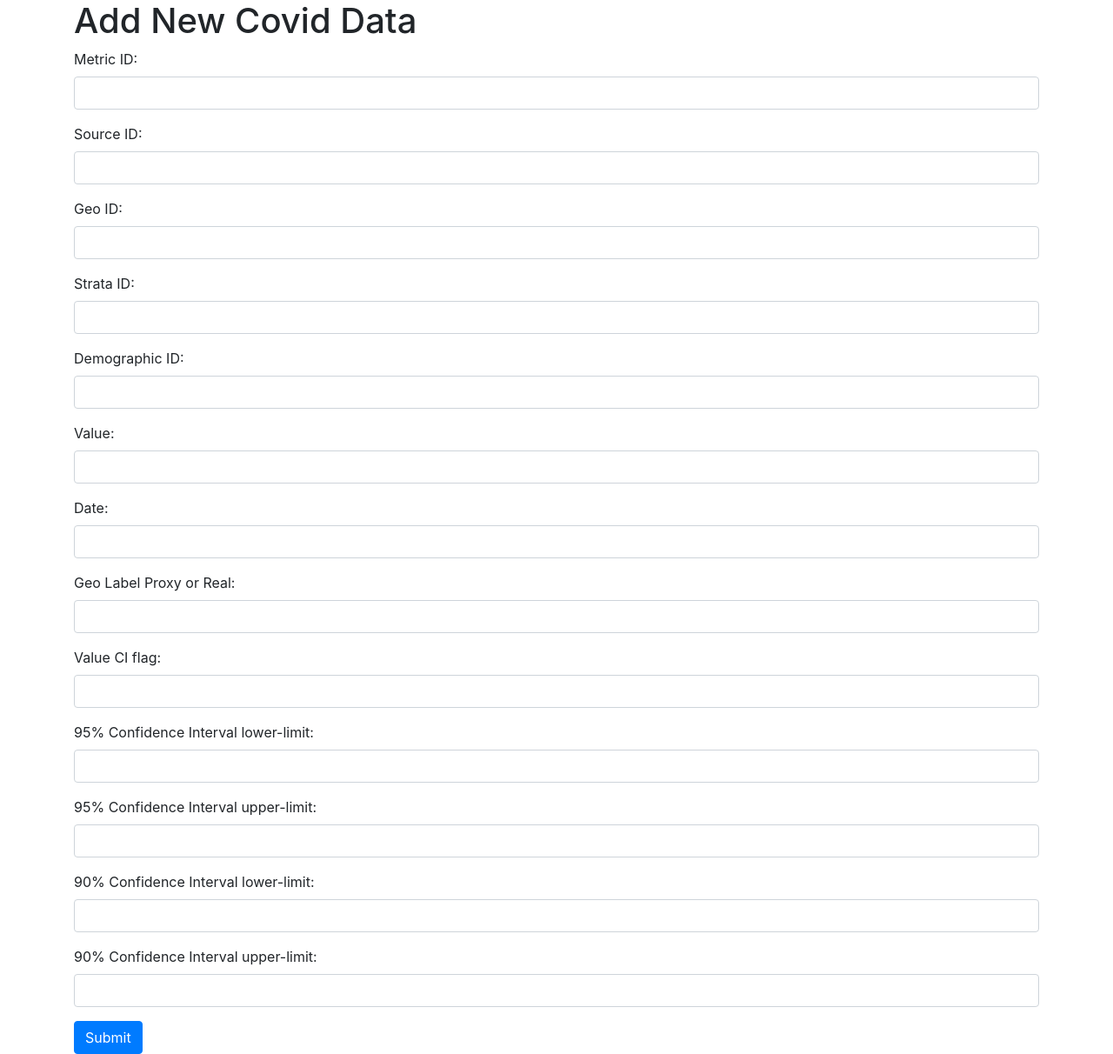
After one commit to nee1k/applied_database_technologies_project, a Flask app: page /coviddata/create_coviddata in a window 1280 px wide. The commit adds this page. Shown: the whole page at 87% size. Run offline with Flask 3, Linux system fonts and the light colour scheme; some libraries are stand-ins or nearby versions.

Commit message:
added create, delete and query feature

```diff
--- a/app.py
+++ b/app.py
@@ -1,18 +1,22 @@
 from flask import Flask
 from flask import render_template
 
+from coviddata import coviddata
 from demographics import demographics
+from geographiclocations import geographiclocations
 from metrics import metrics
 from sources import sources
 from strata import strata
-from geographiclocations import geographiclocations
 
 app = Flask(__name__)
+app.secret_key = 'your_very_secret_key'
+
 app.register_blueprint(metrics, url_prefix='/metrics')
 app.register_blueprint(sources, url_prefix='/sources')
 app.register_blueprint(demographics, url_prefix='/demographics')
 app.register_blueprint(strata, url_prefix='/strata')
 app.register_blueprint(geographiclocations, url_prefix='/geographiclocations')  # Optional URL prefix
+app.register_blueprint(coviddata, url_prefix='/coviddata')
 
 
 @app.route('/')
--- /dev/null
+++ b/coviddata.py
@@ -0,0 +1,87 @@
+from flask import Blueprint, render_template, request, redirect, url_for, flash
+
+import db
+from db import get_db
+
+coviddata = Blueprint('coviddata', __name__)
+
+
+@coviddata.route("/show_coviddata/", defaults={'page': 1})
+@coviddata.route("/show_coviddata/<int:page>")
+def show_coviddata(page):
+    per_page = 20
+    offset = (page - 1) * per_page
+    db = get_db()
+    cursor = db.cursor(dictionary=True)
+    cursor.execute("SELECT * FROM CovidData LIMIT %s OFFSET %s;", (per_page, offset))
+    covid_data = cursor.fetchall()
+    cursor.close()
+    return render_template("coviddata_dashboard.html", covid_data=covid_data)
+
+
+@coviddata.route("/create_coviddata", methods=['GET', 'POST'])
+def create_coviddata():
+    if request.method == 'POST':
+        try:
+            db = get_db()
+            cursor = db.cursor(dictionary=True)
+            cursor.execute(
+                """
+                INSERT INTO CovidData (
+                    metric_id, source_id, geo_id, strata_id, demographic_id,
+                    value, date_label, geo_label_proxy_or_real, value_ci_flag,
+                    value_95_ci_low, value_95_ci_high, value_90_ci_low, value_90_ci_high
+                ) VALUES (%s, %s, %s, %s, %s, %s, %s, %s, %s, %s, %s, %s, %s);
+                """,
+                [
+                    request.form["metric_id"],
+                    request.form["source_id"],
+                    request.form["geo_id"],
+                    request.form["strata_id"],
+                    request.form["demographic_id"],
+                    request.form["value"],
+                    request.form["date_label"],
+                    request.form["geo_label_proxy_or_real"],
+                    request.form["value_ci_flag"],
+                    request.form["value_95_ci_low"],
+                    request.form["value_95_ci_high"],
+                    request.form["value_90_ci_low"],
+                    request.form["value_90_ci_high"]
+                ]
+            )
+            db.commit()
+            return render_template("success_template.html", message="Covid data added successfully!")
+        except Exception as e:
+            db.rollback()
+            flash(f"Error: {str(e)}")  # Display error message via flash
+            return render_template("error_template.html", error_message=str(e))
+        finally:
+            cursor.close()
+    else:
+        return render_template("create_coviddata.html")
+
+
+@coviddata.route("/delete_coviddata/<int:covid_data_id>")
+def delete_coviddata(covid_data_id):
+    db = get_db()
+    cursor = db.cursor(dictionary=True)
+    cursor.execute("DELETE FROM CovidData WHERE covid_data_id = %s", (covid_data_id,))
+    db.commit()
+    cursor.close()
+    return redirect(url_for("coviddata.show_coviddata"))  # Note the Blueprint prefix
+
+
+@coviddata.route('/query_coviddata', methods=['GET', 'POST'])
+def query_coviddata():
+    if request.method == 'POST':
+        db = get_db()
+        cursor = db.cursor(dictionary=True)
+        # Prepare and execute the query
+        cursor.execute("SELECT * FROM CovidData WHERE demographic_id = %s LIMIT 20;", (request.form["demographic_id"],))
+        results = cursor.fetchall()
+        cursor.close()
+        db.close()  # Closing the database connection
+        # Render the results in 'query_results.html'
+        return render_template('query_results.html', results=results)
+    # Show the form for a GET request
+    return render_template('query_coviddata.html')
--- /dev/null
+++ b/templates/create_coviddata.html
@@ -0,0 +1,70 @@
+<!DOCTYPE html>
+<html lang="en">
+<head>
+    <meta charset="UTF-8">
+    <title>Add New Covid Data</title>
+    <link rel="stylesheet" href="https://stackpath.bootstrapcdn.com/bootstrap/4.5.2/css/bootstrap.min.css">
+</head>
+<body>
+<div class="container">
+    <h1>Add New Covid Data</h1>
+    <form action="{{ url_for('coviddata.create_coviddata') }}" method="post">
+        <div class="form-group">
+            <label for="metric_id">Metric ID:</label>
+            <input type="number" class="form-control" id="metric_id" name="metric_id" required>
+        </div>
+        <div class="form-group">
+            <label for="source_id">Source ID:</label>
+            <input type="number" class="form-control" id="source_id" name="source_id" required>
+        </div>
+        <div class="form-group">
+            <label for="geo_id">Geo ID:</label>
+            <input type="number" class="form-control" id="geo_id" name="geo_id" required>
+        </div>
+        <div class="form-group">
+            <label for="strata_id">Strata ID:</label>
+            <input type="number" class="form-control" id="strata_id" name="strata_id" required>
+        </div>
+        <div class="form-group">
+            <label for="demographic_id">Demographic ID:</label>
+            <input type="number" class="form-control" id="demographic_id" name="demographic_id" required>
+        </div>
+        <div class="form-group">
+            <label for="value">Value:</label>
+            <input type="text" class="form-control" id="value" name="value" required>
+        </div>
+        <div class="form-group">
+            <label for="date_label">Date:</label>
+            <input type="text" class="form-control" id="date_label" name="date_label" required>
+        </div>
+        <div class="form-group">
+            <label for="geo_label_proxy_or_real">Geo Label Proxy or Real:</label>
+            <input type="text" class="form-control" id="geo_label_proxy_or_real" name="geo_label_proxy_or_real"
+                   required>
+        </div>
+        <div class="form-group">
+            <label for="value_ci_flag">Value CI flag:</label>
+            <input type="text" class="form-control" id="value_ci_flag" name="value_ci_flag" required>
+        </div>
+        <div class="form-group">
+            <label for="value_95_ci_low">95% Confidence Interval lower-limit:</label>
+            <input type="text" class="form-control" id="value_95_ci_low" name="value_95_ci_low" required>
+        </div>
+        <div class="form-group">
+            <label for="value_95_ci_high">95% Confidence Interval upper-limit:</label>
+            <input type="text" class="form-control" id="value_95_ci_high" name="value_95_ci_high" required>
+        </div>
+        <div class="form-group">
+            <label for="value_90_ci_low">90% Confidence Interval lower-limit:</label>
+            <input type="text" class="form-control" id="value_90_ci_low" name="value_90_ci_low" required>
+        </div>
+        <div class="form-group">
+            <label for="value_90_ci_high">90% Confidence Interval upper-limit:</label>
+            <input type="text" class="form-control" id="value_90_ci_high" name="value_90_ci_high" required>
+        </div>
+
+        <button type="submit" class="btn btn-primary">Submit</button>
+    </form>
+</div>
+</body>
+</html>
--- a/templates/demographics_dashboard.html
+++ b/templates/demographics_dashboard.html
@@ -10,7 +10,7 @@
 <div class="container mt-3">
     <h2>Demographics Dashboard</h2>
     <div>
-        <a href="{{ url_for('demographic.create_demographic') }}" class="btn btn-primary">Add New Demographic</a>
+        <a href="{{ url_for('demographics.create_demographic') }}" class="btn btn-primary">Add New Demographic</a>
     </div>
     <table class="table table-striped mt-3">
         <thead>
@@ -30,7 +30,7 @@
                 <td>{{ demographic.strata_sex_label }}</td>
                 <td>{{ demographic.strata_race_sex_label }}</td>
                 <td>
-                    <a href="{{ url_for('demographic.delete_demographic', demographic_id=demographic.demographic_id) }}"
+                    <a href="{{ url_for('demographics.delete_demographic', demographic_id=demographic.demographic_id) }}"
                        class="btn btn-danger btn-sm">Delete</a>
                 </td>
             </tr>
--- a/templates/geographiclocations_dashboard.html
+++ b/templates/geographiclocations_dashboard.html
@@ -10,7 +10,8 @@
 <div class="container mt-3">
     <h2>Geographic Locations Dashboard</h2>
     <div>
-            <a href="{{ url_for('create_geographiclocation') }}" class="btn btn-primary">Add New Location</a>
+        <a href="{{ url_for('geographiclocations.create_geographiclocation') }}" class="btn btn-primary">Add New
+            Location</a>
     </div>
     <table class="table table-striped mt-3">
         <thead>
@@ -32,7 +33,8 @@
                 <td>{{ location.geo_label_citystate }}</td>
                 <td>{{ location.geo_fips_code }}</td>
                 <td>
-                        <a href="{{ url_for('delete_geographiclocation', geo_id=location.geo_id) }}" class="btn btn-danger btn-sm">Delete</a>
+                    <a href="{{ url_for('geographiclocations.delete_geographiclocation', geo_id=location.geo_id) }}"
+                       class="btn btn-danger btn-sm">Delete</a>
                 </td>
             </tr>
         {% endfor %}
--- a/templates/metrics_dashboard.html
+++ b/templates/metrics_dashboard.html
@@ -34,7 +34,9 @@
                 <td>{{ metric.metric_item_label_subtitle }}</td>
                 <td>{{ metric.metric_cat_item_yaxis_label }}</td>
                 <td>
-                        <a href="{{ url_for('metrics.delete_metric', metric_id=metric.metric_id) }}" class="btn btn-danger btn-sm">Delete</a>
+                    <a
+{#                            href="{{ url_for('metrics.delete_metric', metric_id=metric.metric_id) }}"#}
+                       class="btn btn-danger btn-sm">Delete</a>
                 </td>
             </tr>
         {% endfor %}
```
Also changed, not shown: __init__.py (deleted, +0 -29 lines), metrics.py (+8 -8 lines), routes.py (deleted, +0 -145 lines), templates/coviddata_dashboard.html (added, +61 -0 lines), templates/error_template.html (added, +15 -0 lines), templates/home.html (+16 -12 lines), templates/query_coviddata.html (added, +29 -0 lines), templates/query_results.html (added, +51 -0 lines), templates/success_template.html (added, +10 -0 lines). Lines whose indentation alone changed are shown as unchanged.
